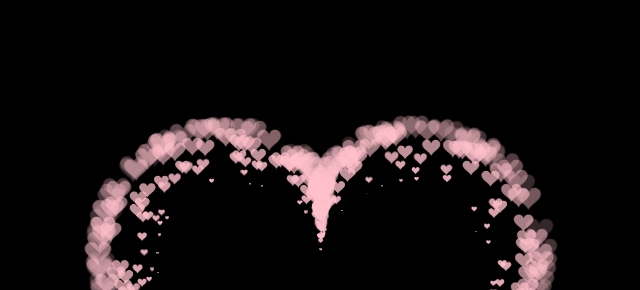
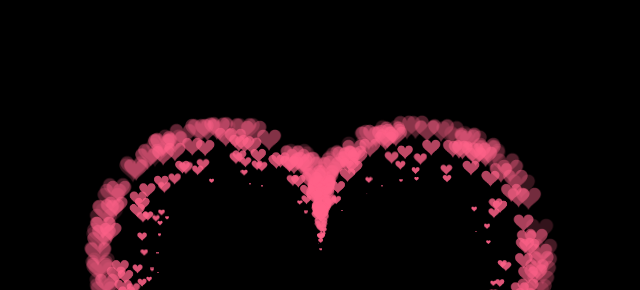
Before and after one commit to phitu2211/traitimdo1, a plain HTML site: page index.html in a window 1280 px wide. Shown: the part 68-358 px from the top of the page, without its empty margins (319-959 px from the left). Drawn offline with Linux system fonts and the light colour scheme.

Commit message:
Update index.html

```diff
--- a/index.html
+++ b/index.html
@@ -358,7 +358,7 @@
 
 					// create the fill
 
-					context.fillStyle = '#FFC0CB';
+					context.fillStyle = '#ff6289';
 
 					context.fill();
 
@@ -438,7 +438,7 @@
 			style="
 				background-color: rgb(0, 0, 0);
 				width: 100%;
-				color: #FFC0CB;
+				color: #ff6289;
 				height: 100%;
 				font-size: 31px;
 				font-style: italic;
```
